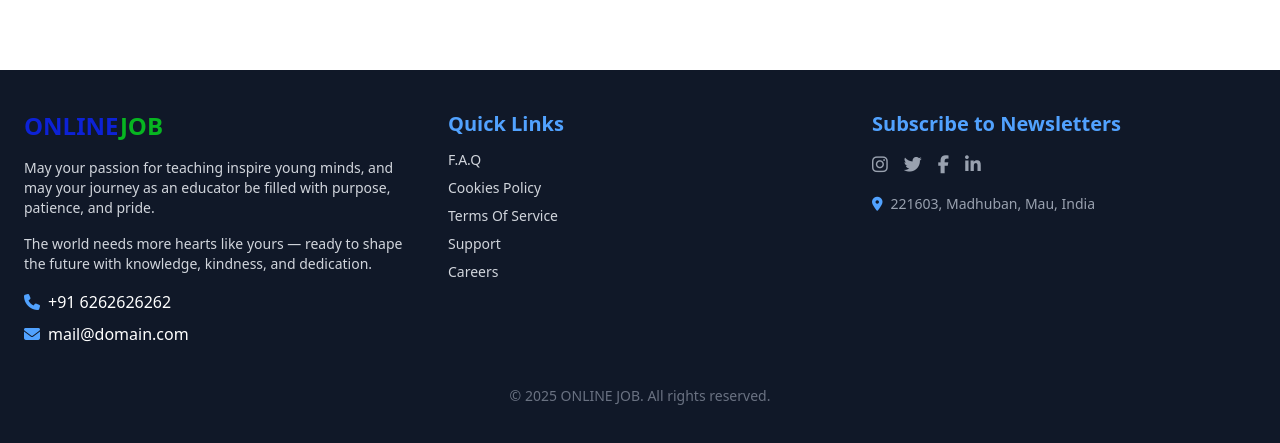
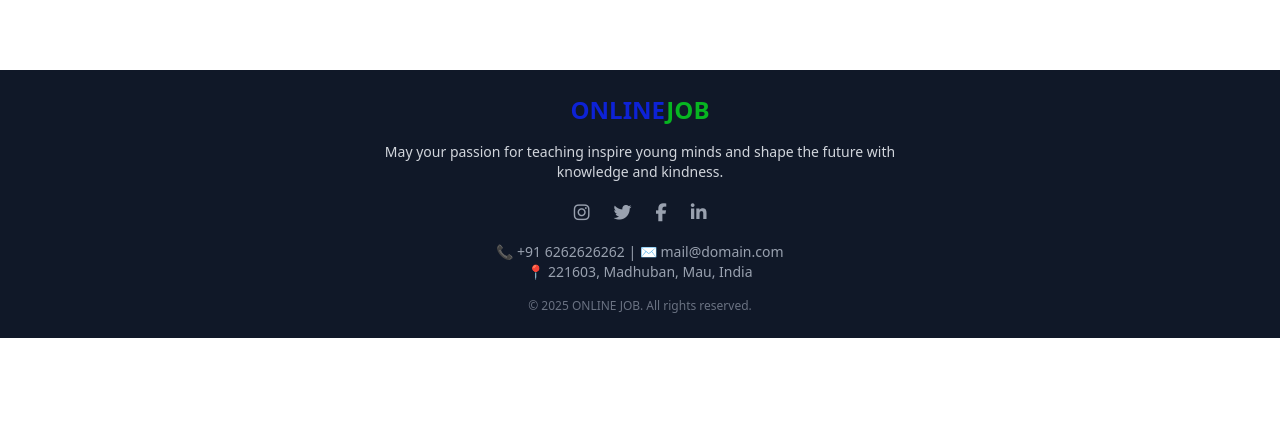
Before and after one commit to AJAY2405/online-frontend, a React (Vite) app: page / in a window 1280 px wide. Shown: the part 748-1191 px from the top of the page. After the commit the page ends 1086 px from the top, so only its background shows below. Built offline with nearby package versions, Linux system fonts and the light colour scheme; no server answers.

Commit message:
footer change

```diff
--- a/src/components/shared/Footer.jsx
+++ b/src/components/shared/Footer.jsx
@@ -2,91 +2,33 @@ import React from "react";
 
 const Footer = () => {
   return (
-    <footer className="bg-gray-900 text-white w-full">
-      <div className="w-full px-6 py-10">
-        <div className="max-w-7xl mx-auto grid grid-cols-1 sm:grid-cols-2 lg:grid-cols-3 gap-10">
-          {/* Company Info */}
-          <div>
-            <h1 className="text-2xl font-bold text-[#0d22d6] mb-4">
-              ONLINE<span className="text-[#07b521]">JOB</span>
-            </h1>
-            <p className="text-sm text-gray-300 mb-4">
-              May your passion for teaching inspire young minds, and may your
-              journey as an educator be filled with purpose, patience, and pride.
-            </p>
-            <p className="text-sm text-gray-300 mb-4">
-              The world needs more hearts like yours — ready to shape the future
-              with knowledge, kindness, and dedication.
-            </p>
-            <div className="flex items-center gap-2 mb-2">
-              <i className="fas fa-phone text-blue-400" />
-              <span>+91 6262626262</span>
-            </div>
-            <div className="flex items-center gap-2">
-              <i className="fas fa-envelope text-blue-400" />
-              <span>mail@domain.com</span>
-            </div>
-          </div>
+    <footer className="bg-gray-900 text-white py-6 w-full">
+      <div className="max-w-6xl mx-auto px-6 text-center space-y-4">
 
-          {/* Quick Links */}
-          <div>
-            <h2 className="text-xl font-semibold text-blue-400 mb-3">Quick Links</h2>
-            <ul className="space-y-2 text-sm text-gray-300">
-              <li><a href="#" className="hover:underline">F.A.Q</a></li>
-              <li><a href="#" className="hover:underline">Cookies Policy</a></li>
-              <li><a href="#" className="hover:underline">Terms Of Service</a></li>
-              <li><a href="#" className="hover:underline">Support</a></li>
-              <li><a href="#" className="hover:underline">Careers</a></li>
-            </ul>
-          </div>
+        <h1 className="text-2xl font-bold text-[#0d22d6]">
+          ONLINE<span className="text-[#07b521]">JOB</span>
+        </h1>
 
-          {/* Newsletter + Social */}
-          <div>
-            <h2 className="text-xl font-semibold text-blue-400 mb-3">
-              Subscribe to Newsletters
-            </h2>
-            {/* Newsletter (optional input section here) */}
-            {/* <div className="flex flex-col sm:flex-row gap-2 mb-4">
-              <input
-                type="email"
-                placeholder="Your email"
-                className="w-full px-3 py-2 rounded text-black bg-blue-100"
-              />
-              <button className="bg-blue-500 hover:bg-blue-600 text-white px-4 py-2 rounded">
-                Subscribe
-              </button>
-            </div> */}
-            <div className="flex gap-4 mt-2">
-              <a href="#" className="text-gray-400 hover:text-pink-500 text-lg">
-                <i className="fab fa-instagram" />
-              </a>
-              <a
-                href="https://x.com/AJAYSAHANI97389"
-                className="text-gray-400 hover:text-sky-500 text-lg"
-              >
-                <i className="fab fa-twitter" />
-              </a>
-              <a href="#" className="text-gray-400 hover:text-blue-600 text-lg">
-                <i className="fab fa-facebook-f" />
-              </a>
-              <a
-                href="https://www.linkedin.com/in/ajay-sahani-464a38298/"
-                className="text-gray-400 hover:text-blue-500 text-lg"
-              >
-                <i className="fab fa-linkedin-in" />
-              </a>
-            </div>
-            <div className="mt-4 flex items-center gap-2 text-sm text-gray-400">
-              <i className="fas fa-map-marker-alt text-blue-400" />
-              <span>221603, Madhuban, Mau, India</span>
-            </div>
-          </div>
+        <p className="text-sm text-gray-300 max-w-xl mx-auto">
+          May your passion for teaching inspire young minds and shape the future
+          with knowledge and kindness.
+        </p>
+
+        <div className="flex justify-center gap-6 text-gray-400 text-lg">
+          <a href="#"><i className="fab fa-instagram" /></a>
+          <a href="https://x.com/AJAYSAHANI97389"><i className="fab fa-twitter" /></a>
+          <a href="#"><i className="fab fa-facebook-f" /></a>
+          <a href="https://www.linkedin.com/in/ajay-sahani-464a38298/"><i className="fab fa-linkedin-in" /></a>
         </div>
 
-        {/* Bottom Bar */}
-        <div className="mt-10 text-center text-gray-500 text-sm">
+        <div className="text-gray-400 text-sm">
+          <p>📞 +91 6262626262 | ✉ mail@domain.com</p>
+          <p>📍 221603, Madhuban, Mau, India</p>
+        </div>
+
+        <p className="text-gray-500 text-xs mt-2">
           © 2025 ONLINE JOB. All rights reserved.
-        </div>
+        </p>
       </div>
     </footer>
   );
```
